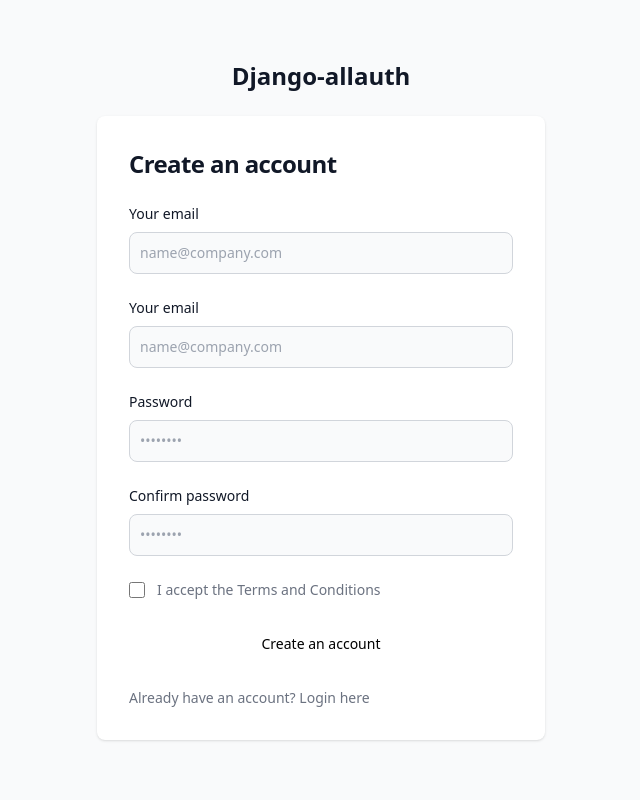
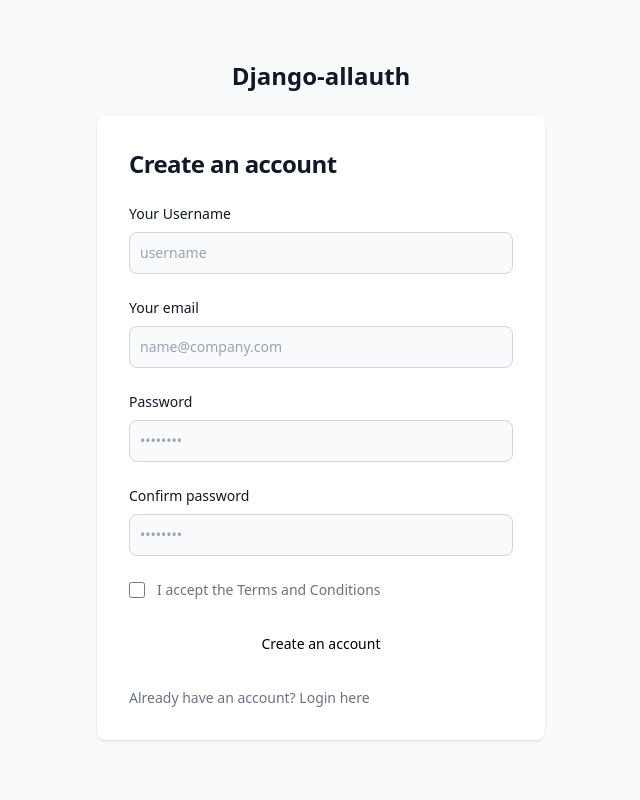
Before and after one commit to chienchuanw/django-blog, a Django app: page /users/register/ in a window 1280 px wide. Shown: the whole page, without its empty margins (319-959 px from the left). Run offline with Django 5.2, Linux system fonts and the light colour scheme; some libraries are stand-ins or nearby versions.

Commit message:
Revised username label

```diff
--- a/templates/users/register.html
+++ b/templates/users/register.html
@@ -16,8 +16,8 @@
               <form class="space-y-4 md:space-y-6" action="{% url "users:register" %}" method="post">
 									{% csrf_token %}
                   <div>
-                      <label for="id_username" class="block mb-2 text-sm font-medium text-gray-900 dark:text-white">Your email</label>
-                      <input type="text" name="username" id="id_username" class="bg-gray-50 border border-gray-300 text-gray-900 sm:text-sm rounded-lg focus:ring-primary-600 focus:border-primary-600 block w-full p-2.5 dark:bg-gray-700 dark:border-gray-600 dark:placeholder-gray-400 dark:text-white dark:focus:ring-blue-500 dark:focus:border-blue-500" placeholder="name@company.com" required="">
+                      <label for="id_username" class="block mb-2 text-sm font-medium text-gray-900 dark:text-white">Your Username</label>
+                      <input type="text" name="username" id="id_username" class="bg-gray-50 border border-gray-300 text-gray-900 sm:text-sm rounded-lg focus:ring-primary-600 focus:border-primary-600 block w-full p-2.5 dark:bg-gray-700 dark:border-gray-600 dark:placeholder-gray-400 dark:text-white dark:focus:ring-blue-500 dark:focus:border-blue-500" placeholder="username" required="">
                   </div>
 									<div>
 										<label for="id_email" class="block mb-2 text-sm font-medium text-gray-900 dark:text-white">Your email</label>
```
